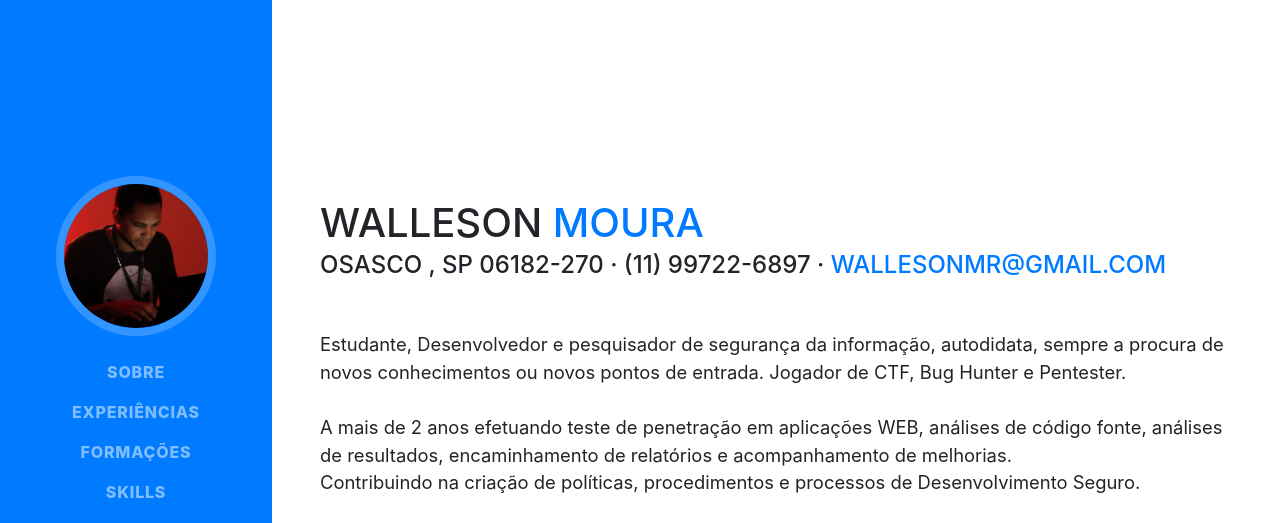
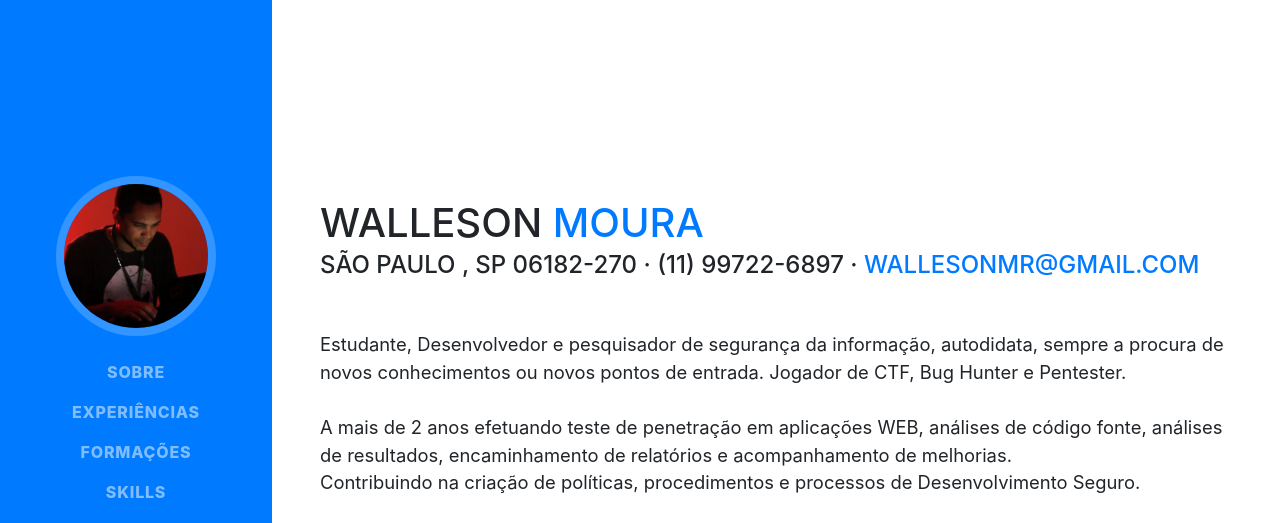
Before and after one commit to WallesonM/wallesonm.github.io, a website with bundled scripts: page index.html in a window 1280 px wide. Shown: the top 523 px of the page. Built offline with nearby package versions, Linux system fonts and the light colour scheme; a web font is replaced by a local one.

Commit message:
Update index.html

```diff
--- a/index.html
+++ b/index.html
@@ -71,7 +71,7 @@
           <h1 class="mb-0">Walleson
             <span class="text-primary">Moura</span>
           </h1>
-          <div class="subheading mb-5"> Osasco , SP 06182-270 · (11) 99722-6897 ·
+          <div class="subheading mb-5"> São Paulo , SP 06182-270 · (11) 99722-6897 ·
             <a href="mailto:wallesonmr@gmail.com">wallesonmr@gmail.com</a>
           </div>
           <p class="lead mb-5">
```
